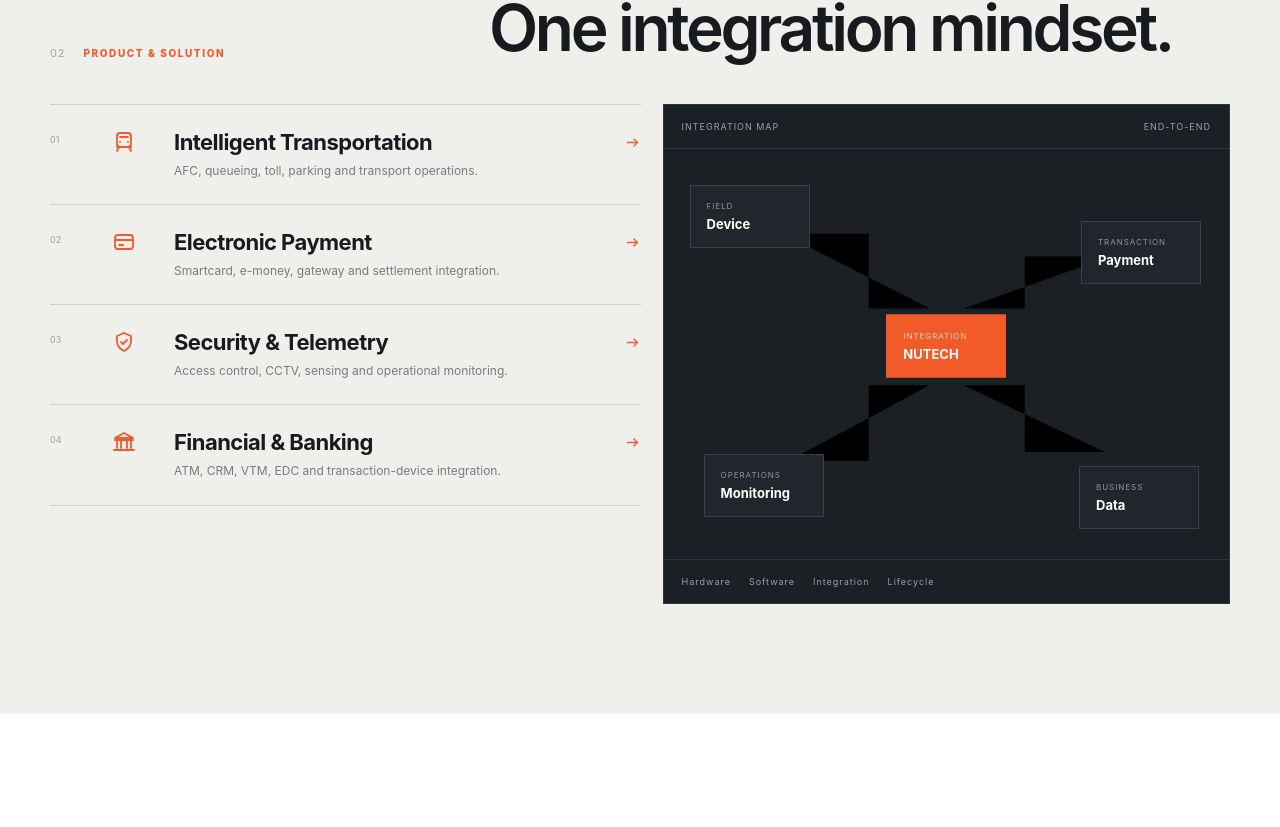
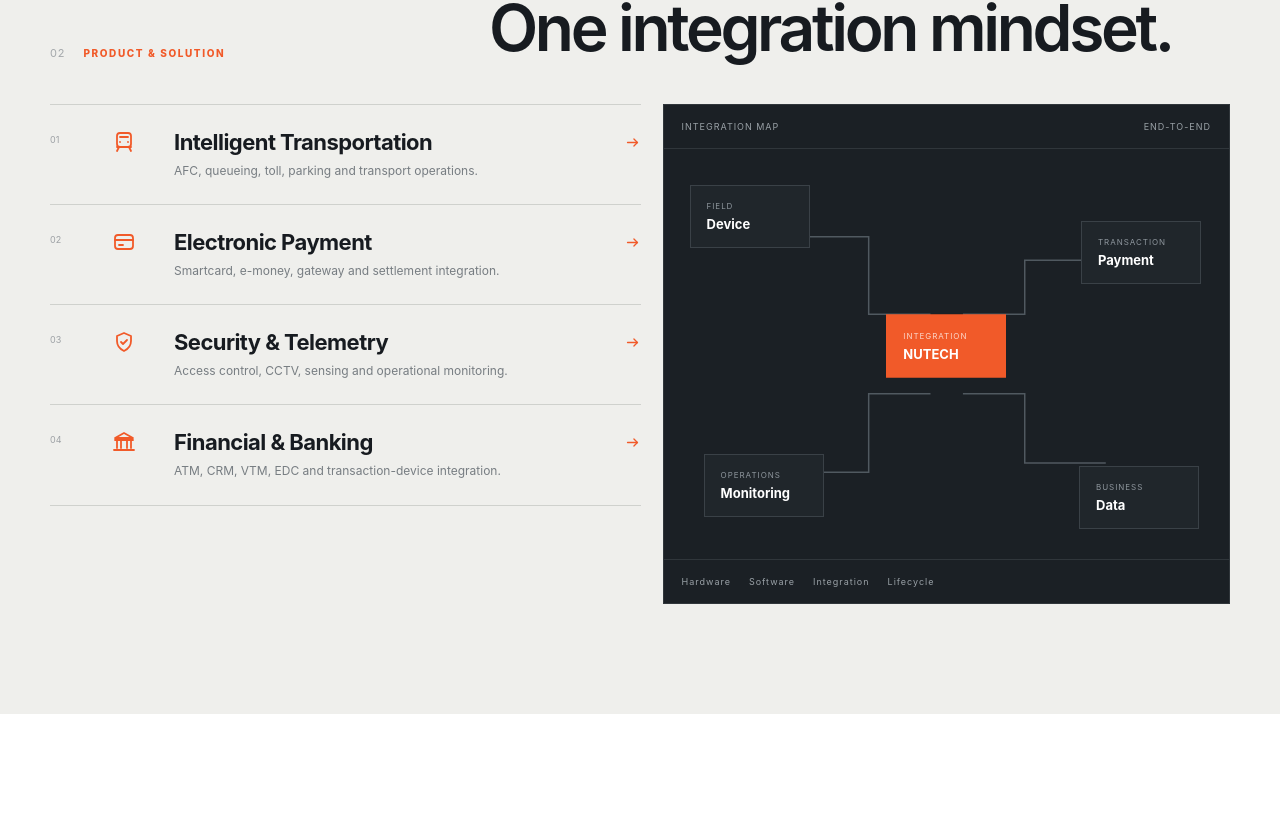
Before and after one commit to nabillazachra/nutech-revamp, a Next.js app: page /nutech-revamp/ in a window 1280 px wide. Shown: the part 1613-2440 px from the top of the page. Built offline with nearby package versions, Linux system fonts and the light colour scheme; no server answers.

Commit message:
style: clean and align orthogonal system map connectors

```diff
--- a/app/globals.css
+++ b/app/globals.css
@@ -551,3 +551,68 @@
   .laneOps{right:10px;bottom:30px}
   .implementationSurfaceList article{grid-template-columns:32px 38px 1fr;gap:14px}
 }
+
+
+/* ---------- Clean orthogonal system connectors ---------- */
+.heroV3Network,
+.solutionBlueprintNetwork,
+.experienceSystemNetwork{
+  position:absolute;
+  inset:0;
+  width:100%;
+  height:100%;
+  pointer-events:none;
+  z-index:1;
+  overflow:visible;
+}
+
+.heroV3Network path{
+  fill:none;
+  stroke:#5a636a;
+  stroke-width:1.6;
+  stroke-linecap:square;
+  stroke-linejoin:miter;
+  vector-effect:non-scaling-stroke;
+  opacity:.82;
+}
+
+.solutionBlueprintNetwork path{
+  fill:none;
+  stroke:#606971;
+  stroke-width:1.5;
+  stroke-linecap:square;
+  stroke-linejoin:miter;
+  vector-effect:non-scaling-stroke;
+  opacity:.78;
+}
+
+.experienceSystemNetwork path{
+  fill:none;
+  stroke:#596269;
+  stroke-width:1.5;
+  stroke-linecap:square;
+  stroke-linejoin:miter;
+  vector-effect:non-scaling-stroke;
+  opacity:.8;
+}
+
+.heroV3Node,
+.blueprintNode,
+.experienceSystemLane{
+  z-index:3;
+}
+
+.heroV3Core,
+.nodeCore,
+.experienceSystemCore{
+  z-index:4;
+}
+
+@media(max-width:680px){
+  .heroV3Network path,
+  .solutionBlueprintNetwork path,
+  .experienceSystemNetwork path{
+    stroke-width:1.25;
+    opacity:.7;
+  }
+}
```
